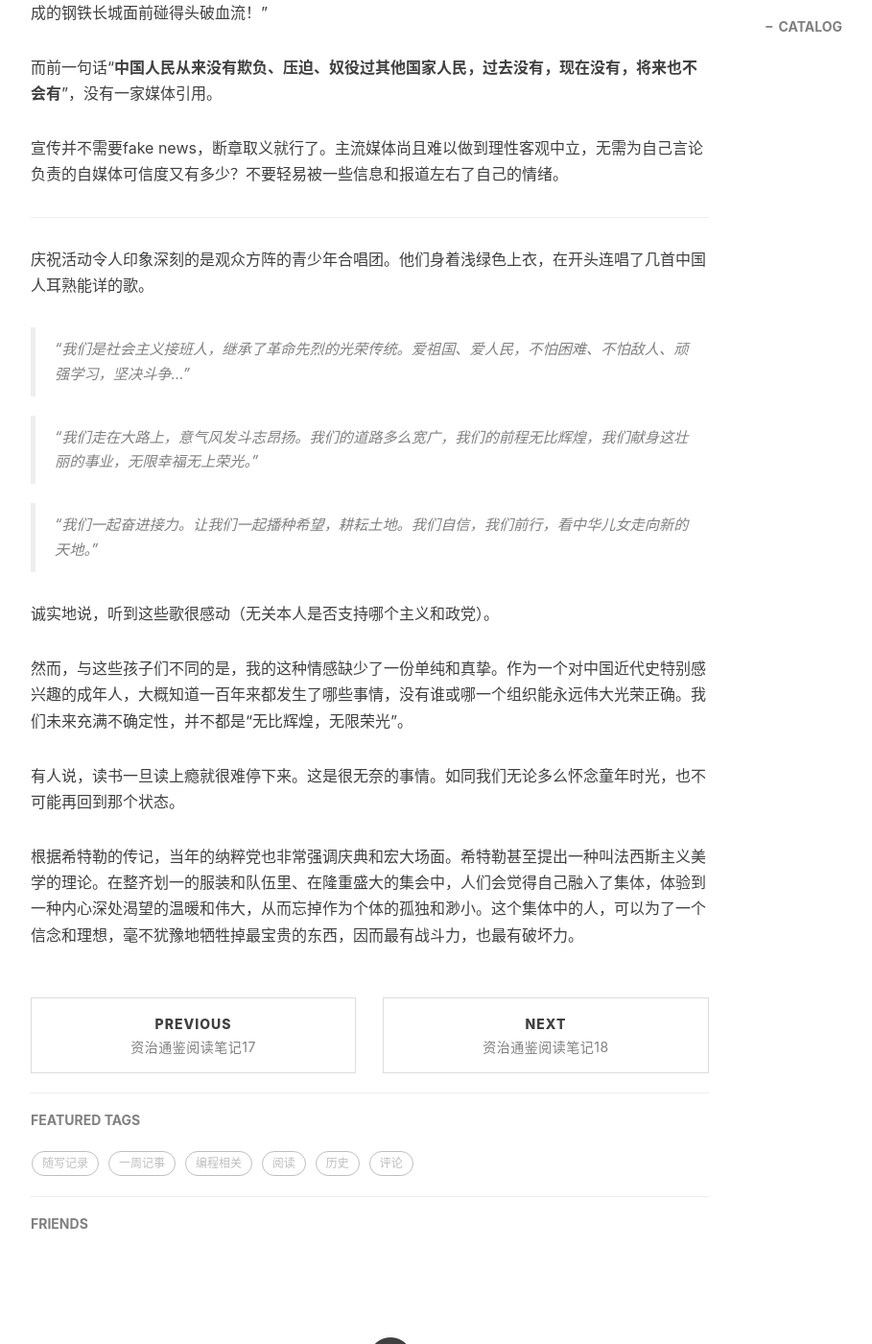
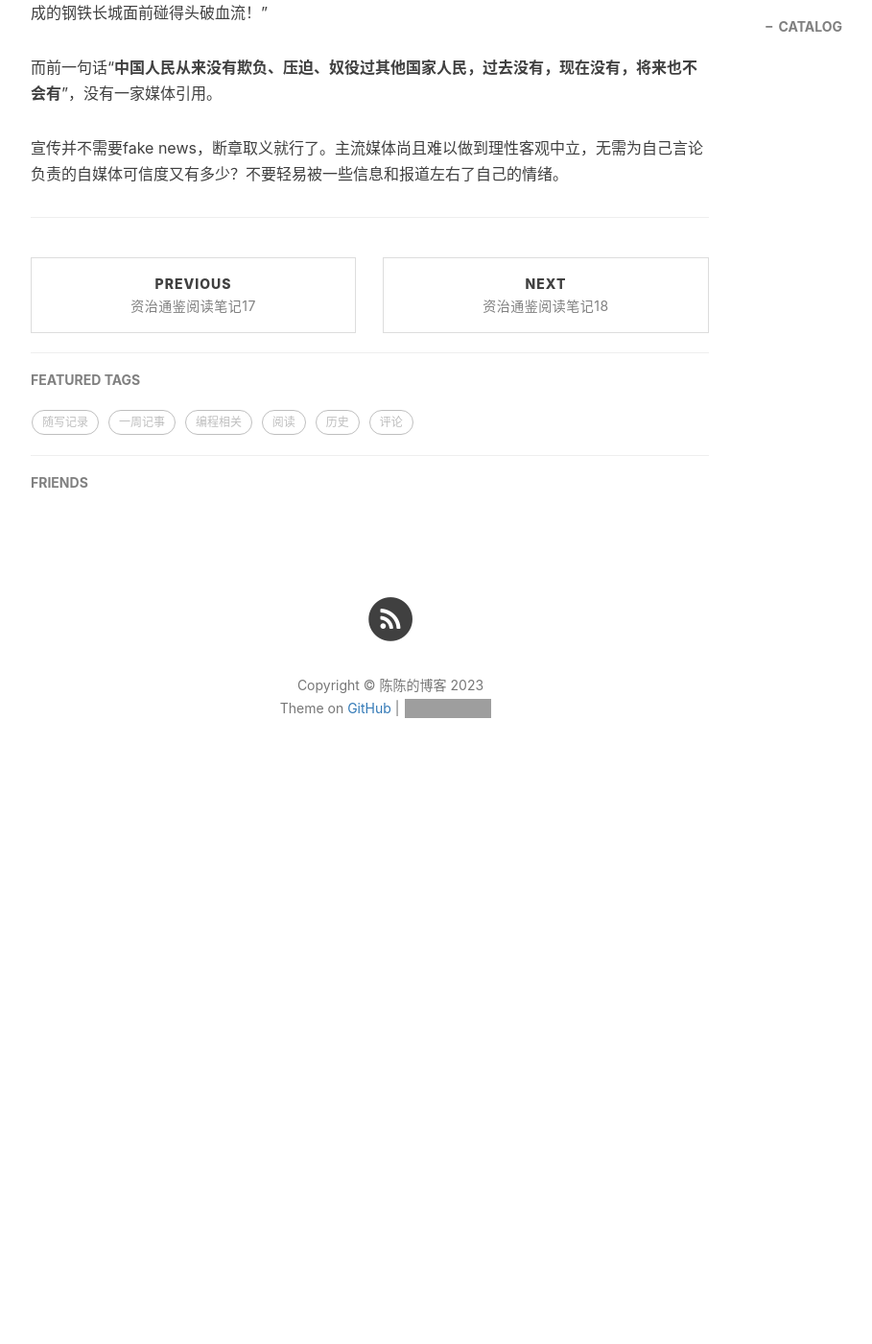
Before and after one commit to chensong212/chensong212.github.io, a Jekyll site: the page built from _posts/2021-07-03-CPC100.md, in a window 1280 px wide and 1400 px high, scrolled down 1723 px. Shown: the whole window at 96% size, without its empty margins (233-1142 px from the left). Built offline with Jekyll 4.4.1, drawn with Linux system fonts in a browser that asks for light colours; nearby versions of some CDN libraries; comment, search, counter and statistics services are not loaded; after the commit the page ends 2565 px from its top, so only the background shows below that; grey boxes are pictures that could not be loaded.

Commit message:
Update 2021-07-03-CPC100.md

```diff
--- a/_posts/2021-07-03-CPC100.md
+++ b/_posts/2021-07-03-CPC100.md
@@ -7,8 +7,7 @@ author:     陈陈
 header-img:
 catalog: true
 tags:
-    - 时事
-    - 评论
+    - 随写记录
 
 ---
 
@@ -62,19 +61,3 @@ Xi says no more 'bullying' China at celebration for centenary of Communist Party
 宣传并不需要fake news，断章取义就行了。主流媒体尚且难以做到理性客观中立，无需为自己言论负责的自媒体可信度又有多少？不要轻易被一些信息和报道左右了自己的情绪。
 
 ----------------------------
-
-庆祝活动令人印象深刻的是观众方阵的青少年合唱团。他们身着浅绿色上衣，在开头连唱了几首中国人耳熟能详的歌。
-
-> “我们是社会主义接班人，继承了革命先烈的光荣传统。爱祖国、爱人民，不怕困难、不怕敌人、顽强学习，坚决斗争...”
-
-> “我们走在大路上，意气风发斗志昂扬。我们的道路多么宽广，我们的前程无比辉煌，我们献身这壮丽的事业，无限幸福无上荣光。”
-
-> “我们一起奋进接力。让我们一起播种希望，耕耘土地。我们自信，我们前行，看中华儿女走向新的天地。”
-
-诚实地说，听到这些歌很感动（无关本人是否支持哪个主义和政党）。
-
-然而，与这些孩子们不同的是，我的这种情感缺少了一份单纯和真挚。作为一个对中国近代史特别感兴趣的成年人，大概知道一百年来都发生了哪些事情，没有谁或哪一个组织能永远伟大光荣正确。我们未来充满不确定性，并不都是“无比辉煌，无限荣光”。
-
-有人说，读书一旦读上瘾就很难停下来。这是很无奈的事情。如同我们无论多么怀念童年时光，也不可能再回到那个状态。
-
-根据希特勒的传记，当年的纳粹党也非常强调庆典和宏大场面。希特勒甚至提出一种叫法西斯主义美学的理论。在整齐划一的服装和队伍里、在隆重盛大的集会中，人们会觉得自己融入了集体，体验到一种内心深处渴望的温暖和伟大，从而忘掉作为个体的孤独和渺小。这个集体中的人，可以为了一个信念和理想，毫不犹豫地牺牲掉最宝贵的东西，因而最有战斗力，也最有破坏力。
```
